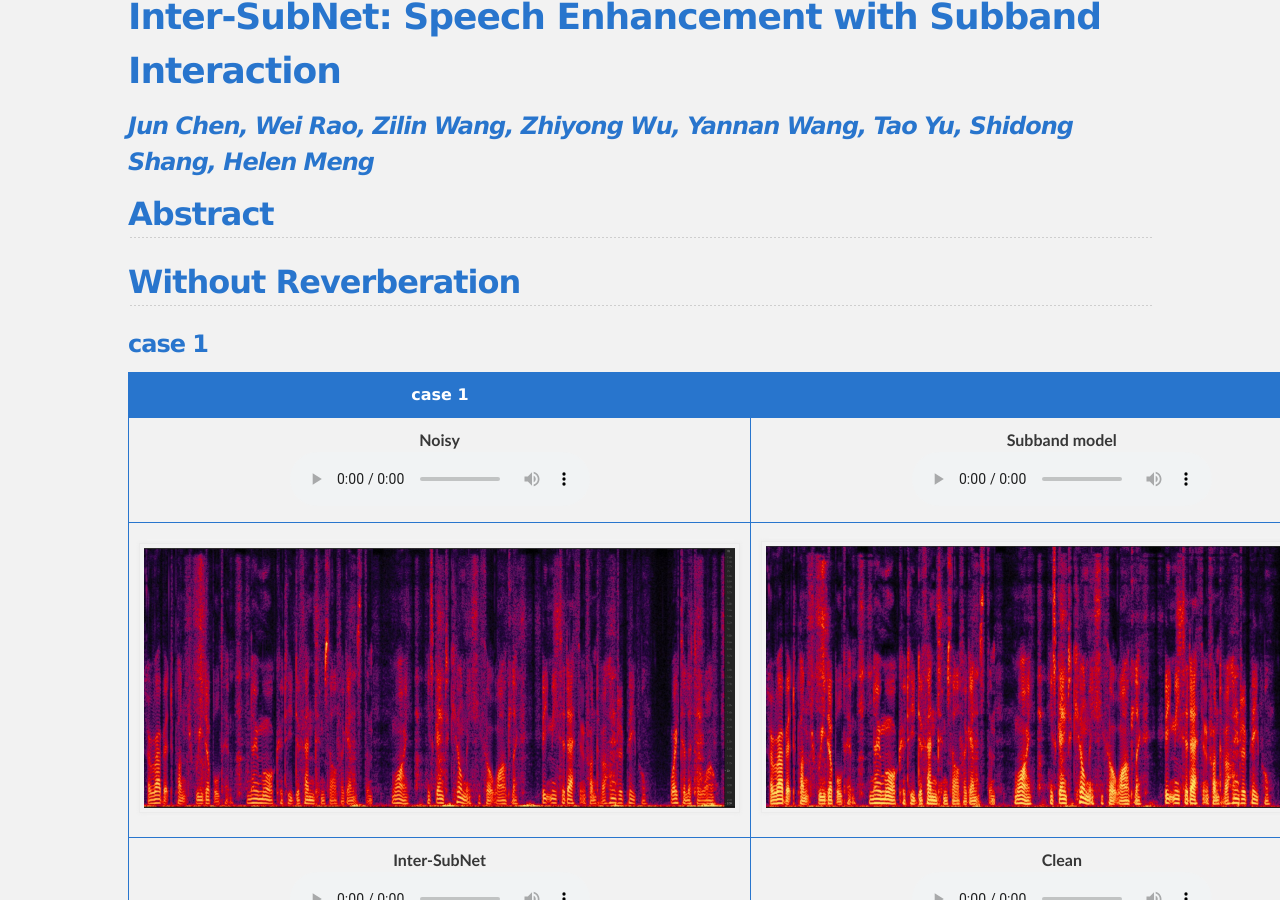
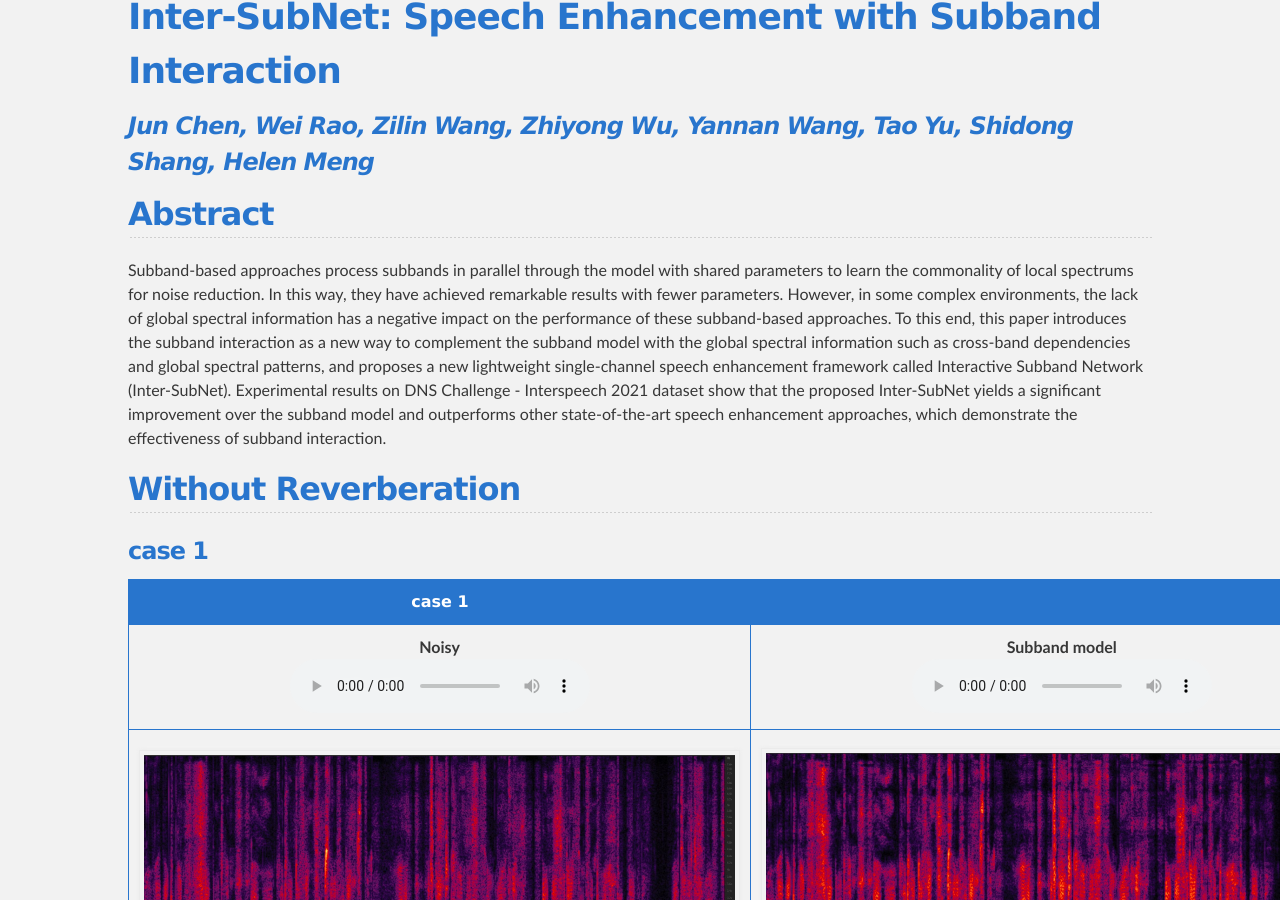
Before and after one commit to RookieJunChen/Inter-SubNet_demo, a Jekyll site: the page built from index.md, in a window 1280 px wide and 900 px high, scrolled down 447 px. Built offline with Jekyll 4.4.1, drawn with Linux system fonts in a browser that asks for light colours; our own code applies the rules of GitHub Pages for plain Markdown files.

Commit message:
update abstract

```diff
--- a/index.md
+++ b/index.md
@@ -4,7 +4,8 @@
 
 <h2 id = "1">Abstract</h2>
 
-
+Subband-based approaches process subbands in parallel through the model with shared parameters to learn the
+commonality of local spectrums for noise reduction. In this way, they have achieved remarkable results with fewer parameters. However, in some complex environments, the lack of global spectral information has a negative impact on the performance of these subband-based approaches. To this end, this paper introduces the subband interaction as a new way to complement the subband model with the global spectral information such as cross-band dependencies and global spectral patterns, and proposes a new lightweight single-channel speech enhancement framework called Interactive Subband Network (Inter-SubNet). Experimental results on DNS Challenge - Interspeech 2021 dataset show that the proposed Inter-SubNet yields a significant improvement over the subband model and outperforms other state-of-the-art speech enhancement approaches, which demonstrate the effectiveness of subband interaction.
 
 
 
@@ -15,9 +16,9 @@
 |                          **case 1**                          |                                                              |
 | :----------------------------------------------------------: | :----------------------------------------------------------: |
 | **Noisy** <br><audio controls><source src="./data/no_reverb/example245/noisy.wav" type="audio/wav">Your browser does not support the audio element.</audio> | **Subband model** <br>  <audio controls><source src="./data/no_reverb/example245/Subband_model.wav" type="audio/wav">Your browser does not support the audio element.</audio> |
-| <img src="./data/no_reverb/example245/noisy.jpg" alt="flowtron_0.0" style="zoom: 80%;" /> | <img src="./data/no_reverb/example245/Subband_model.jpg" alt="flowtron_0.0" style="zoom: 80%;" /> |
+| <img src="./data/no_reverb/example245/noisy.jpg" alt="noisy" style="zoom: 80%;" /> | <img src="./data/no_reverb/example245/Subband_model.jpg" alt="baseline" style="zoom: 80%;" /> |
 | **Inter-SubNet**<br>  <audio controls><source src="./data/no_reverb/example245/Inter_SubNet.wav" type="audio/wav">Your browser does not support the audio element.</audio> | **Clean** <br> <audio controls><source src="./data/no_reverb/example245/clean.wav" type="audio/wav">Your browser does not support the audio element.</audio> |
-| <img src="./data/no_reverb/example245/Inter_SubNet.jpg" alt="flowtron_0.0" style="zoom: 80%;" /> | <img src="./data/no_reverb/example245/clean.jpg" alt="flowtron_0.0" style="zoom: 80%;" /> |
+| <img src="./data/no_reverb/example245/Inter_SubNet.jpg" alt="proposed" style="zoom: 80%;" /> | <img src="./data/no_reverb/example245/clean.jpg" alt="clean" style="zoom: 80%;" /> |
 
 
 
@@ -26,9 +27,9 @@
 |                          **case 2**                          |                                                              |
 | :----------------------------------------------------------: | :----------------------------------------------------------: |
 | **Noisy** <br><audio controls><source src="./data/no_reverb/example110/noisy.wav" type="audio/wav">Your browser does not support the audio element.</audio> | **Subband model** <br>  <audio controls><source src="./data/no_reverb/example110/Subband_model.wav" type="audio/wav">Your browser does not support the audio element.</audio> |
-| <img src="./data/no_reverb/example110/noisy.jpg" alt="flowtron_0.0" style="zoom: 80%;" /> | <img src="./data/no_reverb/example110/Subband_model.jpg" alt="flowtron_0.0" style="zoom: 80%;" /> |
+| <img src="./data/no_reverb/example110/noisy.jpg" alt="noisy" style="zoom: 80%;" /> | <img src="./data/no_reverb/example110/Subband_model.jpg" alt="baseline" style="zoom: 80%;" /> |
 | **Inter-SubNet**<br>  <audio controls><source src="./data/no_reverb/example110/Inter_SubNet.wav" type="audio/wav">Your browser does not support the audio element.</audio> | **Clean** <br> <audio controls><source src="./data/no_reverb/example110/clean.wav" type="audio/wav">Your browser does not support the audio element.</audio> |
-| <img src="./data/no_reverb/example110/Inter_SubNet.jpg" alt="flowtron_0.0" style="zoom: 80%;" /> | <img src="./data/no_reverb/example110/clean.jpg" alt="flowtron_0.0" style="zoom: 80%;" /> |
+| <img src="./data/no_reverb/example110/Inter_SubNet.jpg" alt="proposed" style="zoom: 80%;" /> | <img src="./data/no_reverb/example110/clean.jpg" alt="clean" style="zoom: 80%;" /> |
 
 
 
@@ -37,9 +38,9 @@
 |                          **case 3**                          |                                                              |
 | :----------------------------------------------------------: | :----------------------------------------------------------: |
 | **Noisy**<br/>  <audio controls><source src="./data/no_reverb/example38/noisy.wav" type="audio/wav">Your browser does not support the audio element.</audio> | **Subband model**<br/>   <audio controls><source src="./data/no_reverb/example38/Subband_model.wav" type="audio/wav">Your browser does not support the audio element.</audio> |
-| <img src="./data/no_reverb/example38/noisy.jpg" alt="flowtron_0.0" style="zoom: 80%;" /> | <img src="./data/no_reverb/example38/Subband_model.jpg" alt="flowtron_0.0" style="zoom: 80%;" /> |
+| <img src="./data/no_reverb/example38/noisy.jpg" alt="noisy" style="zoom: 80%;" /> | <img src="./data/no_reverb/example38/Subband_model.jpg" alt="baseline" style="zoom: 80%;" /> |
 | **Inter-SubNet**  <br/><audio controls><source src="./data/no_reverb/example38/Inter_SubNet.wav" type="audio/wav">Your browser does not support the audio element.</audio> | **Clean**  <br/><audio controls><source src="./data/no_reverb/example38/clean.wav" type="audio/wav">Your browser does not support the audio element.</audio> |
-| <img src="./data/no_reverb/example38/Inter_SubNet.jpg" alt="flowtron_0.0" style="zoom: 80%;" /> | <img src="./data/no_reverb/example38/clean.jpg" alt="flowtron_0.0" style="zoom: 80%;" /> |
+| <img src="./data/no_reverb/example38/Inter_SubNet.jpg" alt="proposed" style="zoom: 80%;" /> | <img src="./data/no_reverb/example38/clean.jpg" alt="clean" style="zoom: 80%;" /> |
 
 
 
@@ -48,9 +49,9 @@
 |                          **case 4**                          |                                                              |
 | :----------------------------------------------------------: | :----------------------------------------------------------: |
 | **Noisy**  <br/><audio controls><source src="./data/no_reverb/example213/noisy.wav" type="audio/wav">Your browser does not support the audio element.</audio> | **Subband model**  <br/><audio controls><source src="./data/no_reverb/example213/Subband_model.wav" type="audio/wav">Your browser does not support the audio element.</audio> |
-| <img src="./data/no_reverb/example213/noisy.jpg" alt="flowtron_0.0" style="zoom: 80%;" /> | <img src="./data/no_reverb/example213/Subband_model.jpg" alt="flowtron_0.0" style="zoom: 80%;" /> |
+| <img src="./data/no_reverb/example213/noisy.jpg" alt="noisy" style="zoom: 80%;" /> | <img src="./data/no_reverb/example213/Subband_model.jpg" alt="baseline" style="zoom: 80%;" /> |
 | **Inter-SubNet**  <br/><audio controls><source src="./data/no_reverb/example213/Inter_SubNet.wav" type="audio/wav">Your browser does not support the audio element.</audio> | **Clean**  <br/><audio controls><source src="./data/no_reverb/example213/clean.wav" type="audio/wav">Your browser does not support the audio element.</audio> |
-| <img src="./data/no_reverb/example213/Inter_SubNet.jpg" alt="flowtron_0.0" style="zoom: 80%;" /> | <img src="./data/no_reverb/example213/clean.jpg" alt="flowtron_0.0" style="zoom: 80%;" /> |
+| <img src="./data/no_reverb/example213/Inter_SubNet.jpg" alt="proposed" style="zoom: 80%;" /> | <img src="./data/no_reverb/example213/clean.jpg" alt="clean" style="zoom: 80%;" /> |
 
 
 
@@ -65,9 +66,9 @@
 |                          **case 1**                          |                                                              |
 | :----------------------------------------------------------: | :----------------------------------------------------------: |
 | **Noisy** <br><audio controls><source src="./data/with_reverb/example38/noisy.wav" type="audio/wav">Your browser does not support the audio element.</audio> | **Subband model** <br>  <audio controls><source src="./data/with_reverb/example38/Subband_model.wav" type="audio/wav">Your browser does not support the audio element.</audio> |
-| <img src="./data/with_reverb/example38/noisy.jpg" alt="flowtron_0.0" style="zoom: 80%;" /> | <img src="./data/with_reverb/example38/Subband_model.jpg" alt="flowtron_0.0" style="zoom: 80%;" /> |
+| <img src="./data/with_reverb/example38/noisy.jpg" alt="noisy" style="zoom: 80%;" /> | <img src="./data/with_reverb/example38/Subband_model.jpg" alt="baseline" style="zoom: 80%;" /> |
 | **Inter-SubNet**<br>  <audio controls><source src="./data/with_reverb/example38/Inter_SubNet.wav" type="audio/wav">Your browser does not support the audio element.</audio> | **Clean** <br> <audio controls><source src="./data/with_reverb/example38/clean.wav" type="audio/wav">Your browser does not support the audio element.</audio> |
-| <img src="./data/with_reverb/example38/Inter_SubNet.jpg" alt="flowtron_0.0" style="zoom: 80%;" /> | <img src="./data/with_reverb/example38/clean.jpg" alt="flowtron_0.0" style="zoom: 80%;" /> |
+| <img src="./data/with_reverb/example38/Inter_SubNet.jpg" alt="proposed" style="zoom: 80%;" /> | <img src="./data/with_reverb/example38/clean.jpg" alt="clean" style="zoom: 80%;" /> |
 
 
 
@@ -76,9 +77,9 @@
 |                          **case 2**                          |                                                              |
 | :----------------------------------------------------------: | :----------------------------------------------------------: |
 | **Noisy** <br><audio controls><source src="./data/with_reverb/example110/noisy.wav" type="audio/wav">Your browser does not support the audio element.</audio> | **Subband model** <br>  <audio controls><source src="./data/with_reverb/example110/Subband_model.wav" type="audio/wav">Your browser does not support the audio element.</audio> |
-| <img src="./data/with_reverb/example110/noisy.jpg" alt="flowtron_0.0" style="zoom: 80%;" /> | <img src="./data/with_reverb/example110/Subband_model.jpg" alt="flowtron_0.0" style="zoom: 80%;" /> |
+| <img src="./data/with_reverb/example110/noisy.jpg" alt="noisy" style="zoom: 80%;" /> | <img src="./data/with_reverb/example110/Subband_model.jpg" alt="baseline" style="zoom: 80%;" /> |
 | **Inter-SubNet**<br>  <audio controls><source src="./data/with_reverb/example110/Inter_SubNet.wav" type="audio/wav">Your browser does not support the audio element.</audio> | **Clean** <br> <audio controls><source src="./data/with_reverb/example110/clean.wav" type="audio/wav">Your browser does not support the audio element.</audio> |
-| <img src="./data/with_reverb/example110/Inter_SubNet.jpg" alt="flowtron_0.0" style="zoom: 80%;" /> | <img src="./data/with_reverb/example110/clean.jpg" alt="flowtron_0.0" style="zoom: 80%;" /> |
+| <img src="./data/with_reverb/example110/Inter_SubNet.jpg" alt="proposed" style="zoom: 80%;" /> | <img src="./data/with_reverb/example110/clean.jpg" alt="clean" style="zoom: 80%;" /> |
 
 
 
@@ -87,9 +88,9 @@
 |                          **case 3**                          |                                                              |
 | :----------------------------------------------------------: | :----------------------------------------------------------: |
 | **Noisy**  <br/><audio controls><source src="./data/with_reverb/example245/noisy.wav" type="audio/wav">Your browser does not support the audio element.</audio> | **Subband model**   <br/><audio controls><source src="./data/with_reverb/example245/Subband_model.wav" type="audio/wav">Your browser does not support the audio element.</audio> |
-| <img src="./data/with_reverb/example245/noisy.jpg" alt="flowtron_0.0" style="zoom: 80%;" /> | <img src="./data/with_reverb/example245/Subband_model.jpg" alt="flowtron_0.0" style="zoom: 80%;" /> |
+| <img src="./data/with_reverb/example245/noisy.jpg" alt="noisy" style="zoom: 80%;" /> | <img src="./data/with_reverb/example245/Subband_model.jpg" alt="baseline" style="zoom: 80%;" /> |
 | **Inter-SubNet**  <br/><audio controls><source src="./data/with_reverb/example245/Inter_SubNet.wav" type="audio/wav">Your browser does not support the audio element.</audio> | **Clean**  <br/><audio controls><source src="./data/with_reverb/example245/clean.wav" type="audio/wav">Your browser does not support the audio element.</audio> |
-| <img src="./data/with_reverb/example245/Inter_SubNet.jpg" alt="flowtron_0.0" style="zoom: 80%;" /> | <img src="./data/with_reverb/example245/clean.jpg" alt="flowtron_0.0" style="zoom: 80%;" /> |
+| <img src="./data/with_reverb/example245/Inter_SubNet.jpg" alt="proposed" style="zoom: 80%;" /> | <img src="./data/with_reverb/example245/clean.jpg" alt="clean" style="zoom: 80%;" /> |
 
 
 
@@ -98,6 +99,6 @@
 |                          **case 4**                          |                                                              |
 | :----------------------------------------------------------: | :----------------------------------------------------------: |
 | **Noisy**  <br/><audio controls><source src="./data/with_reverb/example206/noisy.wav" type="audio/wav">Your browser does not support the audio element.</audio> | **Subband model**   <br/><audio controls><source src="./data/with_reverb/example206/Subband_model.wav" type="audio/wav">Your browser does not support the audio element.</audio> |
-| <img src="./data/with_reverb/example206/noisy.jpg" alt="flowtron_0.0" style="zoom: 80%;" /> | <img src="./data/with_reverb/example206/Subband_model.jpg" alt="flowtron_0.0" style="zoom: 80%;" /> |
+| <img src="./data/with_reverb/example206/noisy.jpg" alt="noisy" style="zoom: 80%;" /> | <img src="./data/with_reverb/example206/Subband_model.jpg" alt="baseline" style="zoom: 80%;" /> |
 | **Inter-SubNet**  <br/><audio controls><source src="./data/with_reverb/example206/Inter_SubNet.wav" type="audio/wav">Your browser does not support the audio element.</audio> | **Clean**  <br/><audio controls><source src="./data/with_reverb/example206/clean.wav" type="audio/wav">Your browser does not support the audio element.</audio> |
-| <img src="./data/with_reverb/example206/Inter_SubNet.jpg" alt="flowtron_0.0" style="zoom: 80%;" /> | <img src="./data/with_reverb/example206/clean.jpg" alt="flowtron_0.0" style="zoom: 80%;" /> |
+| <img src="./data/with_reverb/example206/Inter_SubNet.jpg" alt="proposed" style="zoom: 80%;" /> | <img src="./data/with_reverb/example206/clean.jpg" alt="clean" style="zoom: 80%;" /> |
```
